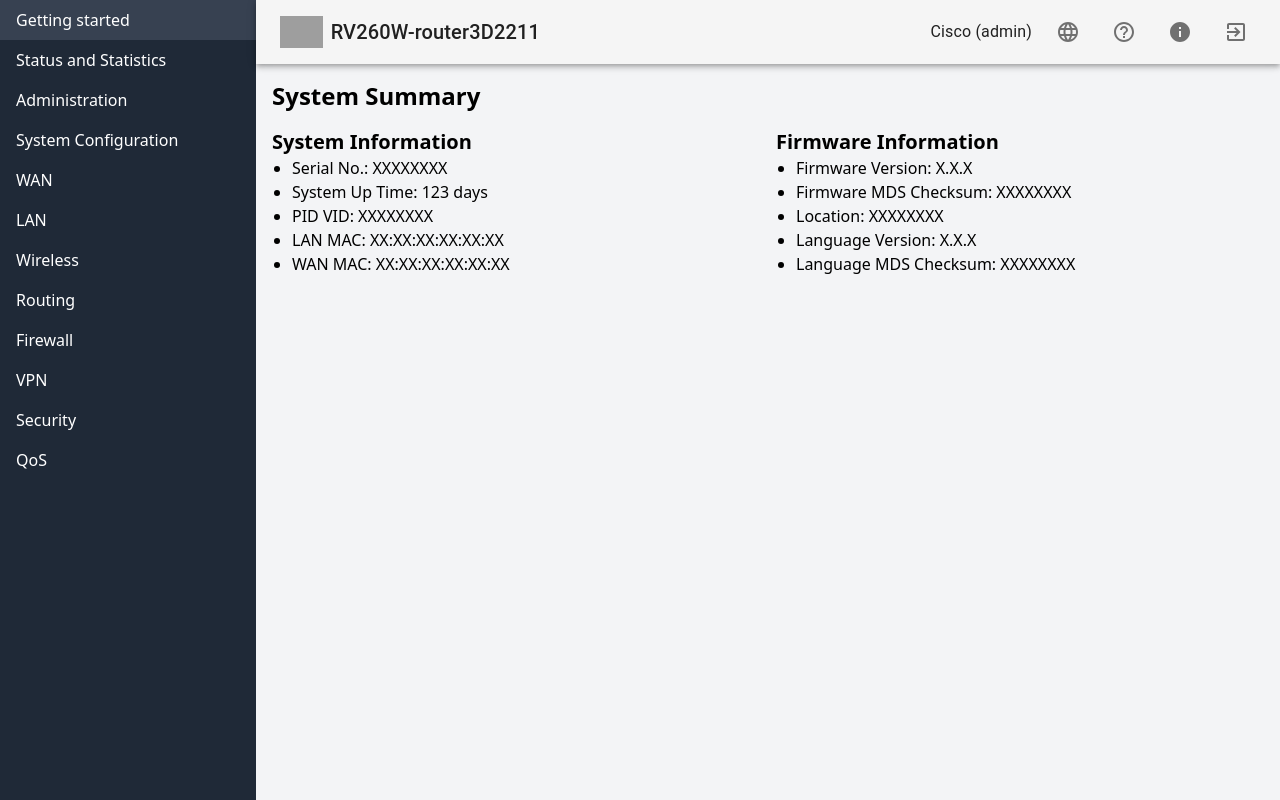
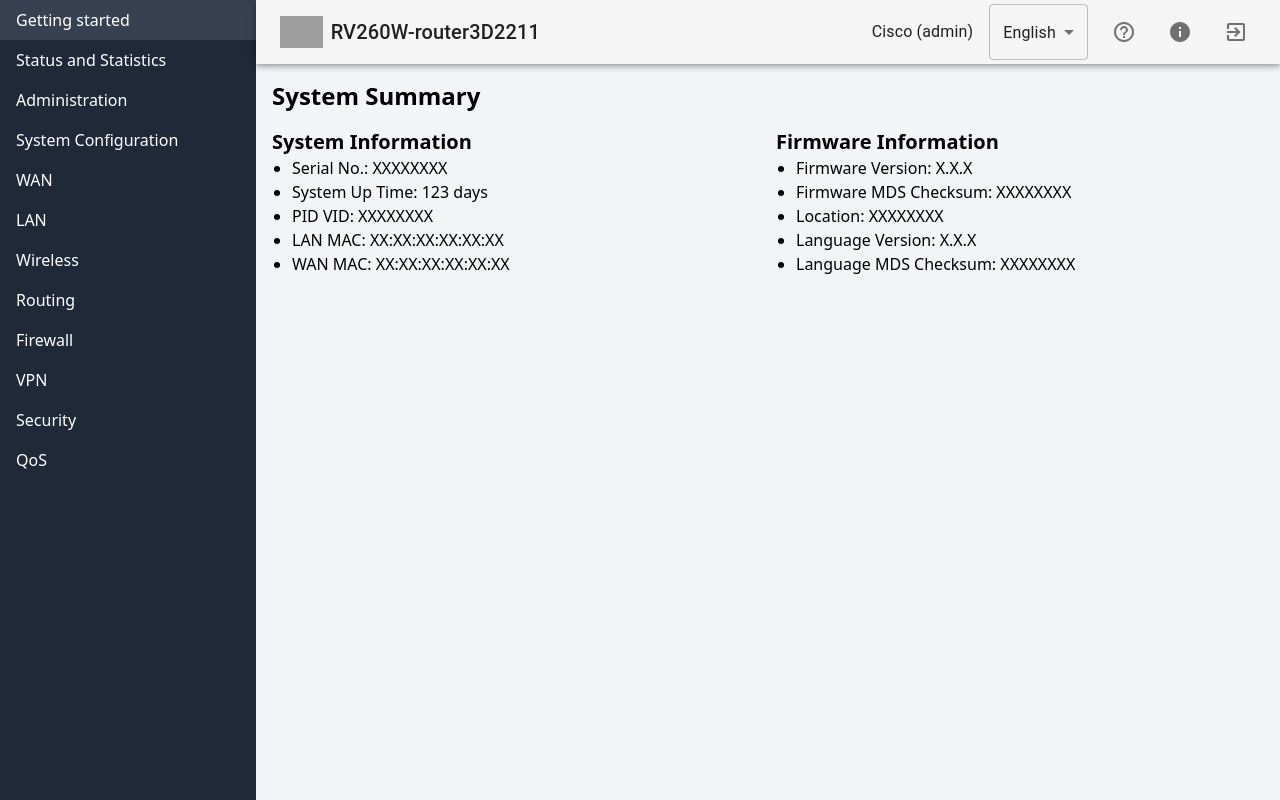
Before and after one commit to maaza4u/CC_clone, a React (Create React App) app: page / in a window 1280 px wide. Built offline with nearby package versions, Linux system fonts and the light colour scheme; grey boxes are pictures that could not be loaded.

Commit message:
Update App.js

```diff
--- a/src/App.js
+++ b/src/App.js
@@ -1,6 +1,6 @@
 import React, { useState } from 'react';
-import { AppBar, Toolbar, Typography, IconButton } from '@mui/material';
-import { Language, ExitToApp, HelpOutline, Info } from '@mui/icons-material';
+import { AppBar, Toolbar, Typography, IconButton, Select, MenuItem, Tooltip } from '@mui/material';
+import { ExitToApp, HelpOutline, Info } from '@mui/icons-material';
 import Administration from './Components/Administration';
 import SystemConfiguration from './Components/SystemConfiguration';
 import WAN from './Components/WAN';
@@ -15,9 +15,14 @@
 
 const App = () => {
   const [activeSection, setActiveSection] = useState('System Summary');
+  const [selectedLanguage, setSelectedLanguage] = useState('English');
 
   const handleSectionClick = (section) => {
     setActiveSection(section);
+  };
+
+  const handleLanguageChange = (language) => {
+    setSelectedLanguage(language);
   };
 
   const renderSection = () => {
@@ -119,12 +124,20 @@
             </Typography>
             <div className="flex items-center space-x-4">
               <Typography variant="body1">Cisco (admin)</Typography>
-              <IconButton>
-                <Language />
-              </IconButton>
-              <IconButton>
-                <HelpOutline />
-              </IconButton>
+              <Select
+                value={selectedLanguage}
+                onChange={(e) => handleLanguageChange(e.target.value)}
+                className="text-white"
+              >
+                <MenuItem value="English">English</MenuItem>
+                <MenuItem value="Spanish">Spanish</MenuItem>
+                {/* Add more language options as needed */}
+              </Select>
+              <Tooltip title="How can I help you">
+                <IconButton>
+                  <HelpOutline />
+                </IconButton>
+              </Tooltip>
               <IconButton>
                 <Info />
               </IconButton>
```
